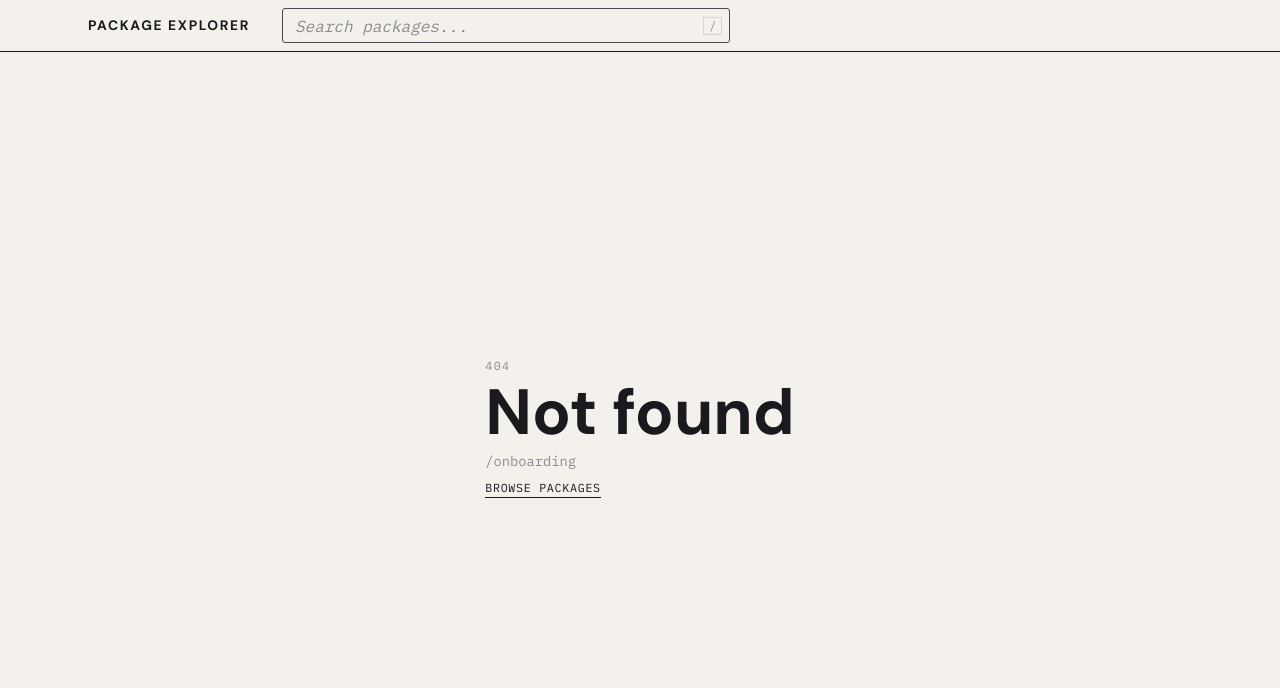
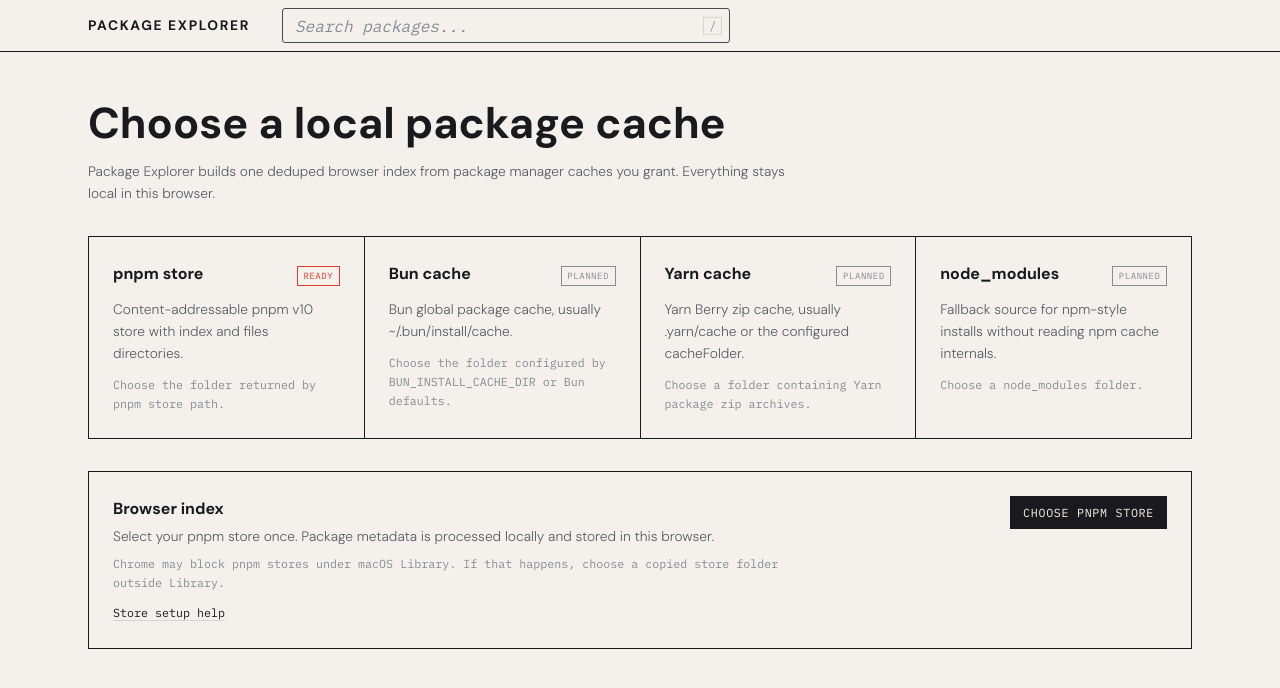
Before and after one commit to devular/offline-pnpm-browser, a React (Vite) app: page /onboarding in a window 1280 px wide. Before the commit this address had no page. Shown: the top 688 px of the page. Built offline with nearby package versions, Linux system fonts and the light colour scheme.

Commit message:
feat(onboarding): guide package cache setup

```diff
--- /dev/null
+++ b/src/lib/browser/adapters.ts
@@ -0,0 +1,64 @@
+import type { BrowserPackageRecord, BrowserPackageSourceType } from './packages';
+
+export interface PackageSourceAdapter {
+  id: BrowserPackageSourceType;
+  label: string;
+  description: string;
+  status: 'ready' | 'planned';
+  folderHint: string;
+  detect(handle: FileSystemDirectoryHandle): boolean | Promise<boolean>;
+}
+
+export interface PackageIndexCallbacks {
+  onBatch(packages: BrowserPackageRecord[]): Promise<void>;
+  onProgress(progress: {
+    scanned: number;
+    indexed: number;
+    skipped: number;
+    errors: number;
+    unchanged: number;
+  }): void;
+}
+
+export const packageSourceAdapters: PackageSourceAdapter[] = [
+  {
+    id: 'pnpm',
+    label: 'pnpm store',
+    description: 'Content-addressable pnpm v10 store with index and files directories.',
+    status: 'ready',
+    folderHint: 'Choose the folder returned by pnpm store path.',
+    detect: async (handle) => {
+      try {
+        await handle.getDirectoryHandle('index');
+        await handle.getDirectoryHandle('files');
+        return true;
+      } catch {
+        return false;
+      }
+    },
+  },
+  {
+    id: 'bun',
+    label: 'Bun cache',
+    description: 'Bun global package cache, usually ~/.bun/install/cache.',
+    status: 'planned',
+    folderHint: 'Choose the folder configured by BUN_INSTALL_CACHE_DIR or Bun defaults.',
+    detect: () => false,
+  },
+  {
+    id: 'yarn',
+    label: 'Yarn cache',
+    description: 'Yarn Berry zip cache, usually .yarn/cache or the configured cacheFolder.',
+    status: 'planned',
+    folderHint: 'Choose a folder containing Yarn package zip archives.',
+    detect: () => false,
+  },
+  {
+    id: 'node-modules',
+    label: 'node_modules',
+    description: 'Fallback source for npm-style installs without reading npm cache internals.',
+    status: 'planned',
+    folderHint: 'Choose a node_modules folder.',
+    detect: () => false,
+  },
+];
--- a/src/lib/browser/indexDb.ts
+++ b/src/lib/browser/indexDb.ts
@@ -101,8 +101,9 @@
   const db = await openDb();
   const tx = db.transaction(PACKAGE_STORE, 'readwrite');
   const store = tx.objectStore(PACKAGE_STORE);
-  for (const pkg of packages) {
-    store.put(pkg);
+  for (const incoming of packages) {
+    const existing = await requestResult<BrowserPackageRecord | undefined>(store.get(incoming.key));
+    store.put(existing ? mergePackageRecord(existing, incoming) : incoming);
   }
   await txDone(tx);
 }
@@ -270,3 +271,28 @@
   }
   return 0;
 }
+
+function mergePackageRecord(
+  existing: BrowserPackageRecord,
+  incoming: BrowserPackageRecord,
+): BrowserPackageRecord {
+  const sourceMap = new Map(
+    [...(existing.sources ?? []), ...(incoming.sources ?? [])].map((source) => [
+      `${source.type}:${source.label}`,
+      source,
+    ]),
+  );
+
+  return {
+    ...existing,
+    ...incoming,
+    readme: incoming.readme ?? existing.readme,
+    description: incoming.description ?? existing.description,
+    keywords: incoming.keywords.length > 0 ? incoming.keywords : existing.keywords,
+    dependencies:
+      incoming.dependencies.length > 0 ? incoming.dependencies : (existing.dependencies ?? []),
+    dependencyCount: incoming.dependencyCount || existing.dependencyCount || 0,
+    totalSize: Math.max(incoming.totalSize, existing.totalSize),
+    sources: Array.from(sourceMap.values()).sort((a, b) => a.type.localeCompare(b.type)),
+  };
+}
--- a/src/routeTree.gen.ts
+++ b/src/routeTree.gen.ts
@@ -10,6 +10,7 @@
 
 import { Route as rootRouteImport } from './routes/__root';
 import { Route as IndexRouteImport } from './routes/index';
+import { Route as OnboardingRouteImport } from './routes/onboarding';
 import { Route as PackageNameRouteImport } from './routes/package.$name';
 import { Route as CategorySlugRouteImport } from './routes/category.$slug';
 
@@ -23,6 +24,11 @@
   path: '/package/$name',
   getParentRoute: () => rootRouteImport,
 } as any);
+const OnboardingRoute = OnboardingRouteImport.update({
+  id: '/onboarding',
+  path: '/onboarding',
+  getParentRoute: () => rootRouteImport,
+} as any);
 const CategorySlugRoute = CategorySlugRouteImport.update({
   id: '/category/$slug',
   path: '/category/$slug',
@@ -32,30 +38,34 @@
 export interface FileRoutesByFullPath {
   '/': typeof IndexRoute;
   '/category/$slug': typeof CategorySlugRoute;
+  '/onboarding': typeof OnboardingRoute;
   '/package/$name': typeof PackageNameRoute;
 }
 export interface FileRoutesByTo {
   '/': typeof IndexRoute;
   '/category/$slug': typeof CategorySlugRoute;
+  '/onboarding': typeof OnboardingRoute;
   '/package/$name': typeof PackageNameRoute;
 }
 export interface FileRoutesById {
   __root__: typeof rootRouteImport;
   '/': typeof IndexRoute;
   '/category/$slug': typeof CategorySlugRoute;
+  '/onboarding': typeof OnboardingRoute;
   '/package/$name': typeof PackageNameRoute;
 }
 export interface FileRouteTypes {
   fileRoutesByFullPath: FileRoutesByFullPath;
-  fullPaths: '/' | '/category/$slug' | '/package/$name';
+  fullPaths: '/' | '/category/$slug' | '/onboarding' | '/package/$name';
   fileRoutesByTo: FileRoutesByTo;
-  to: '/' | '/category/$slug' | '/package/$name';
-  id: '__root__' | '/' | '/category/$slug' | '/package/$name';
+  to: '/' | '/category/$slug' | '/onboarding' | '/package/$name';
+  id: '__root__' | '/' | '/category/$slug' | '/onboarding' | '/package/$name';
   fileRoutesById: FileRoutesById;
 }
 export interface RootRouteChildren {
   IndexRoute: typeof IndexRoute;
   CategorySlugRoute: typeof CategorySlugRoute;
+  OnboardingRoute: typeof OnboardingRoute;
   PackageNameRoute: typeof PackageNameRoute;
 }
 
@@ -82,12 +92,20 @@
       preLoaderRoute: typeof CategorySlugRouteImport;
       parentRoute: typeof rootRouteImport;
     };
+    '/onboarding': {
+      id: '/onboarding';
+      path: '/onboarding';
+      fullPath: '/onboarding';
+      preLoaderRoute: typeof OnboardingRouteImport;
+      parentRoute: typeof rootRouteImport;
+    };
   }
 }
 
 const rootRouteChildren: RootRouteChildren = {
   IndexRoute: IndexRoute,
   CategorySlugRoute: CategorySlugRoute,
+  OnboardingRoute: OnboardingRoute,
   PackageNameRoute: PackageNameRoute,
 };
 export const routeTree = rootRouteImport
--- a/src/routes/index.tsx
+++ b/src/routes/index.tsx
@@ -1,4 +1,4 @@
-import { createFileRoute } from '@tanstack/react-router';
+import { createFileRoute, useNavigate } from '@tanstack/react-router';
 import { useEffect, useState } from 'react';
 import { getBrowserIndexStats } from '@root/lib/browser/indexDb';
 import type { BrowserIndexStats } from '@root/lib/browser/packages';
@@ -12,6 +12,7 @@
 
 function HomePage() {
   const categories = getBrowserCategories();
+  const navigate = useNavigate();
   const [browserStats, setBrowserStats] = useState<BrowserIndexStats | null>(null);
 
   useEffect(() => {
@@ -19,7 +20,13 @@
     const refreshBrowserStats = async () => {
       try {
         const nextStats = await getBrowserIndexStats();
-        if (!cancelled) setBrowserStats(nextStats.totalPackages > 0 ? nextStats : null);
+        if (!cancelled) {
+          if (nextStats.totalPackages === 0) {
+            navigate({ to: '/onboarding', replace: true });
+            return;
+          }
+          setBrowserStats(nextStats);
+        }
       } catch {
         if (!cancelled) setBrowserStats(null);
       }
--- /dev/null
+++ b/src/routes/onboarding.tsx
@@ -0,0 +1,67 @@
+import { createFileRoute, Link } from '@tanstack/react-router';
+import { useEffect, useState } from 'react';
+import { BrowserIndexPanel } from '@root/components/browser/BrowserIndexPanel';
+import { packageSourceAdapters } from '@root/lib/browser/adapters';
+import { getBrowserIndexStats } from '@root/lib/browser/indexDb';
+import type { BrowserIndexStats } from '@root/lib/browser/packages';
+
+export const Route = createFileRoute('/onboarding')({
+  component: OnboardingPage,
+});
+
+function OnboardingPage() {
+  const [stats, setStats] = useState<BrowserIndexStats | null>(null);
+
+  useEffect(() => {
+    let cancelled = false;
+    const refresh = async () => {
+      const nextStats = await getBrowserIndexStats();
+      if (!cancelled) setStats(nextStats.totalPackages > 0 ? nextStats : null);
+    };
+    const onUpdated = (event: Event) => {
+      const detail = (event as CustomEvent<BrowserIndexStats>).detail;
+      setStats(detail.totalPackages > 0 ? detail : null);
+    };
+
+    refresh();
+    window.addEventListener('browser-index-updated', onUpdated);
+    return () => {
+      cancelled = true;
+      window.removeEventListener('browser-index-updated', onUpdated);
+    };
+  }, []);
+
+  return (
+    <main className="onboarding-page">
+      <section className="onboarding-hero">
+        <h1>Choose a local package cache</h1>
+        <p>
+          Package Explorer builds one deduped browser index from package manager caches you grant.
+          Everything stays local in this browser.
+        </p>
+        {stats && (
+          <Link to="/" className="onboarding-primary-link">
+            Open explorer with {stats.uniquePackages.toLocaleString()} packages
+          </Link>
+        )}
+      </section>
+
+      <section className="source-grid" aria-label="Package sources">
+        {packageSourceAdapters.map((adapter) => (
+          <article className="source-card" key={adapter.id}>
+            <div className="source-card-head">
+              <h2>{adapter.label}</h2>
+              <span className={`source-status source-status-${adapter.status}`}>
+                {adapter.status === 'ready' ? 'Ready' : 'Planned'}
+              </span>
+            </div>
+            <p>{adapter.description}</p>
+            <p className="source-hint">{adapter.folderHint}</p>
+          </article>
+        ))}
+      </section>
+
+      <BrowserIndexPanel />
+    </main>
+  );
+}
--- a/src/styles/global.css
+++ b/src/styles/global.css
@@ -404,6 +404,107 @@
   font-weight: 300;
 }
 
+/* ═══ Onboarding ═══ */
+.onboarding-page {
+  flex: 1;
+  max-width: var(--content-w);
+  margin: 0 auto;
+  width: 100%;
+  padding: var(--s12) var(--s6) var(--s8);
+}
+
+.onboarding-hero {
+  max-width: 44rem;
+  margin-bottom: var(--s8);
+}
+
+.onboarding-hero h1 {
+  font-family: var(--font-display);
+  font-size: var(--text-2xl);
+  line-height: 1.1;
+  color: var(--ink);
+  margin-bottom: var(--s3);
+}
+
+.onboarding-hero p {
+  color: var(--text-2);
+  font-size: var(--text-sm);
+}
+
+.onboarding-primary-link {
+  display: inline-flex;
+  margin-top: var(--s4);
+  font-family: var(--font-mono);
+  font-size: var(--text-xs);
+  color: var(--paper);
+  background: var(--ink);
+  padding: var(--s3) var(--s4);
+  text-transform: uppercase;
+  letter-spacing: 0.06em;
+}
+
+.onboarding-primary-link:hover {
+  background: var(--accent);
+}
+
+.source-grid {
+  display: grid;
+  grid-template-columns: repeat(auto-fit, minmax(14rem, 1fr));
+  gap: 1px;
+  margin-bottom: var(--s8);
+  background: var(--ink);
+  border: 1px solid var(--ink);
+}
+
+.source-card {
+  min-height: 12rem;
+  background: var(--paper);
+  padding: var(--s6);
+}
+
+.source-card-head {
+  display: flex;
+  align-items: baseline;
+  justify-content: space-between;
+  gap: var(--s3);
+  margin-bottom: var(--s3);
+}
+
+.source-card h2 {
+  font-family: var(--font-display);
+  font-size: var(--text-base);
+  color: var(--ink);
+}
+
+.source-card p {
+  font-size: var(--text-sm);
+  color: var(--text-2);
+}
+
+.source-hint {
+  margin-top: var(--s3);
+  font-family: var(--font-mono);
+  font-size: var(--text-xs) !important;
+  color: var(--text-3) !important;
+}
+
+.source-status {
+  font-family: var(--font-mono);
+  font-size: 0.5625rem;
+  text-transform: uppercase;
+  letter-spacing: 0.06em;
+  border: 1px solid currentColor;
+  padding: 0.1rem 0.35rem;
+}
+
+.source-status-ready {
+  color: var(--accent);
+}
+
+.source-status-planned {
+  color: var(--text-3);
+}
+
 /* ═══ Browser Index ═══ */
 .browser-index-panel {
   border: 1px solid var(--ink);
--- a/src/workers/pnpmIndex.worker.ts
+++ b/src/workers/pnpmIndex.worker.ts
@@ -174,6 +174,7 @@
     totalSize,
     dependencyCount,
     dependencies,
+    sources: [{ type: 'pnpm', label: storeHandle.name, indexedAt: Date.now() }],
     indexedAt: Date.now(),
     sourceMtime,
     searchText:
```
Also changed, not shown: src/lib/browser/packages.ts (+9 -0 lines).
